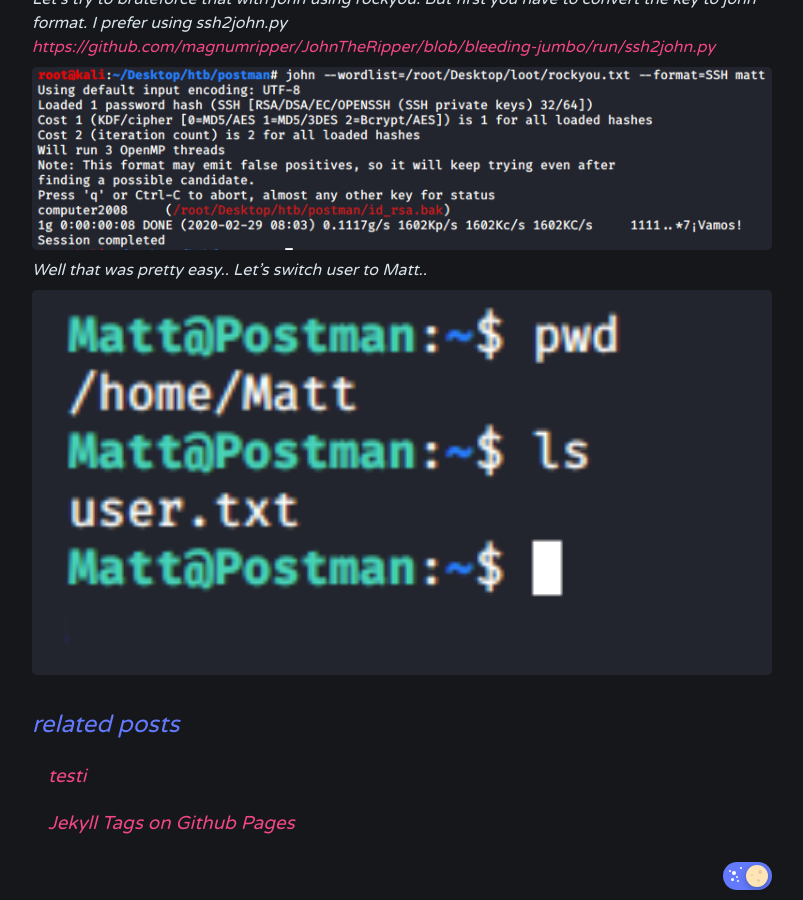
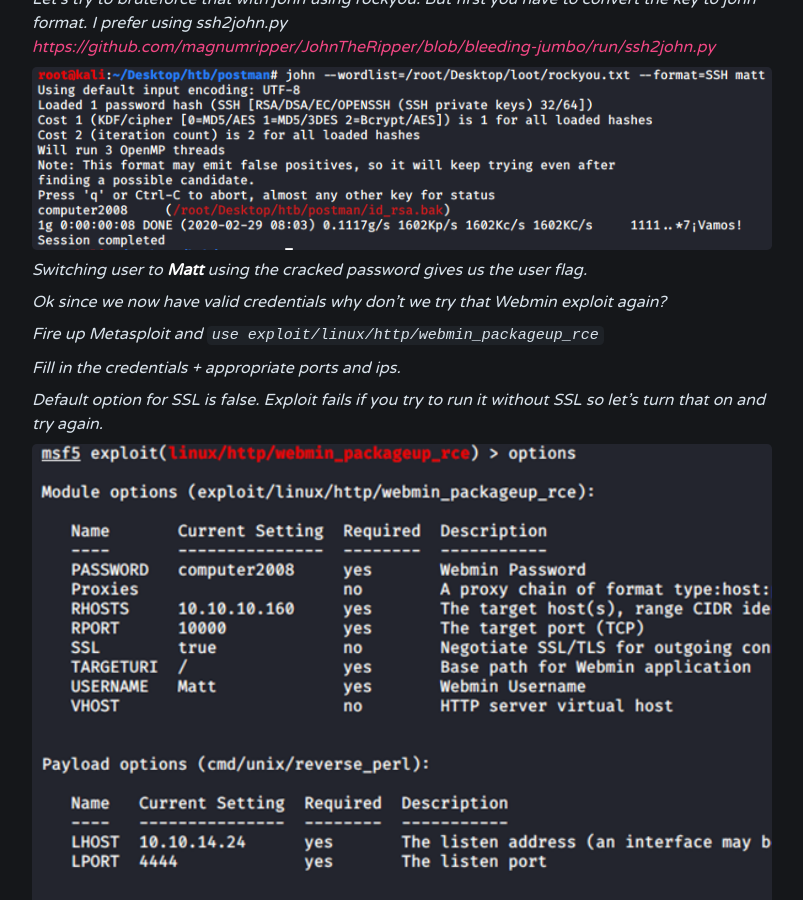
Before and after one commit to dfirale/dfirale.github.io, a Jekyll site: the page built from _posts/2020-02-23-Postman.md, in a window 1280 px wide and 900 px high, scrolled down 3025 px. Shown: the whole window, without its empty margins (238-1041 px from the left). Built offline with Jekyll 4.4.1, drawn with Linux system fonts in a browser that asks for light colours; a style sheet for code colours, icons or effects is not loaded.

Commit message:
Update 2020-02-23-Postman.md

```diff
--- a/_posts/2020-02-23-Postman.md
+++ b/_posts/2020-02-23-Postman.md
@@ -46,6 +46,14 @@
 
 ![alt text](https://raw.githubusercontent.com/dfirale/dfirale.github.io/master/assets/images/postman/ssh2john.png "john")
 
-Well that was pretty easy.. Let's switch user to Matt..
+Switching user to **Matt** using the cracked password gives us the user flag.
 
-![alt text](https://raw.githubusercontent.com/dfirale/dfirale.github.io/master/assets/images/postman/user.png "matt")
+Ok since we now have valid credentials why don't we try that Webmin exploit again?
+
+Fire up Metasploit and `use exploit/linux/http/webmin_packageup_rce`
+
+Fill in the credentials + appropriate ports and ips.
+
+Default option for SSL is false. Exploit fails if you try to run it without SSL so let's turn that on and try again.
+
+![alt text](https://raw.githubusercontent.com/dfirale/dfirale.github.io/master/assets/images/postman/metasploit.png "MSF")
```
